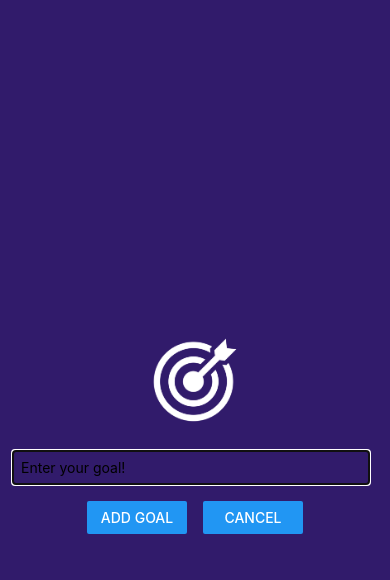
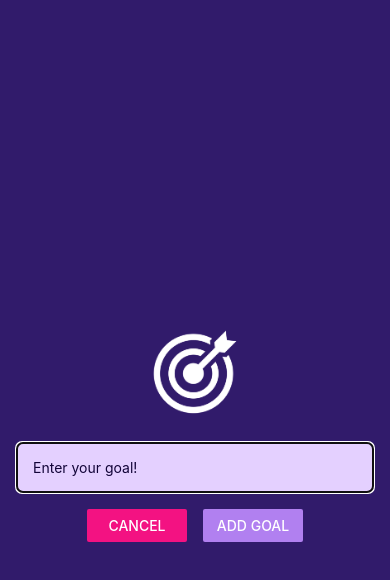
Before and after one commit to M-hossameldine/React-Native-P-01, a React Native app: screen / in a window 390 px wide. Both pictures are taken after a click on the button "ADD NEW GOAL". Shown: the top 580 px of the page. Built offline with nearby package versions, Linux system fonts and the light colour scheme.

Commit message:
feature: enhance modal styling colors

```diff
--- a/components/GoalInput.js
+++ b/components/GoalInput.js
@@ -40,10 +40,14 @@ const GoalInput = (props) => {
         />
         <View style={styles.buttonContainer}>
           <View style={styles.button}>
-            <Button title="Add Goal" onPress={submitGoalInputHandler} />
+            <Button title="cancel" onPress={props.onCancel} color="#f31282" />
           </View>
           <View style={styles.button}>
-            <Button title="cancel" onPress={props.onCancel} />
+            <Button
+              title="Add Goal"
+              onPress={submitGoalInputHandler}
+              color="#b180f0"
+            />
           </View>
         </View>
       </View>
@@ -66,10 +70,12 @@ const styles = StyleSheet.create({
   },
   textInput: {
     borderWidth: 1,
-    borderColor: "#ccc",
+    borderColor: "#e4d0ff",
+    backgroundColor: "#e4d0ff",
+    color: "#120438",
+    borderRadius: 6,
     width: "100%",
-    padding: 8,
-    marginRight: 8,
+    padding: 16,
   },
   buttonContainer: {
     flexDirection: "row",
```
